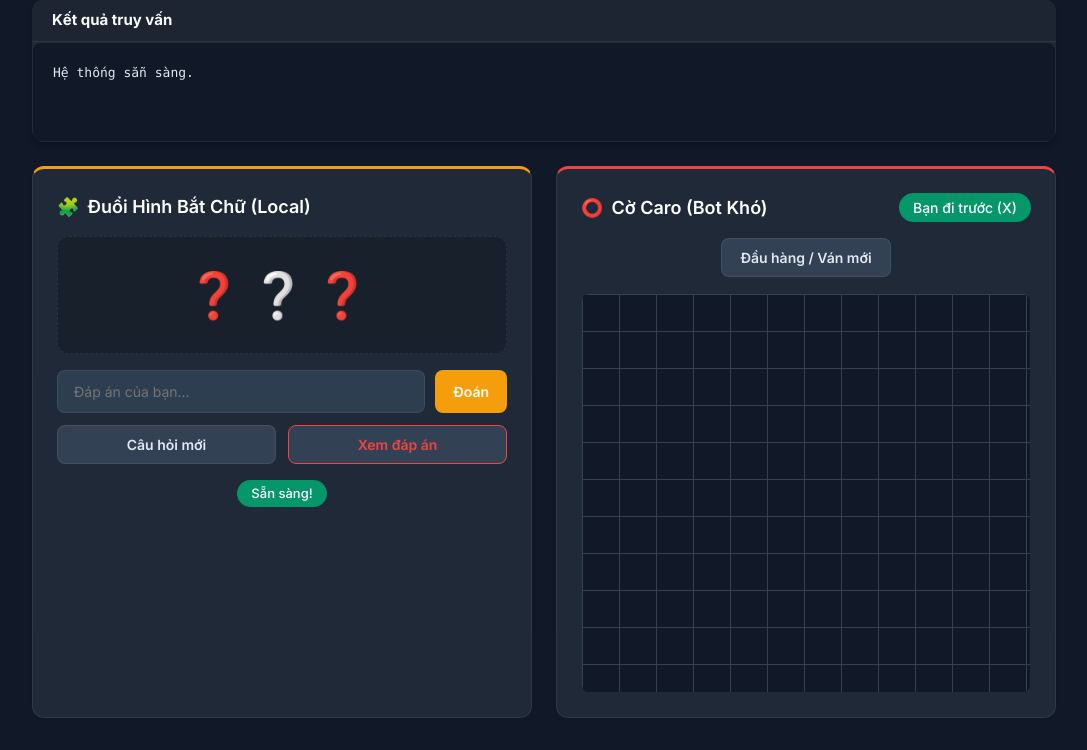
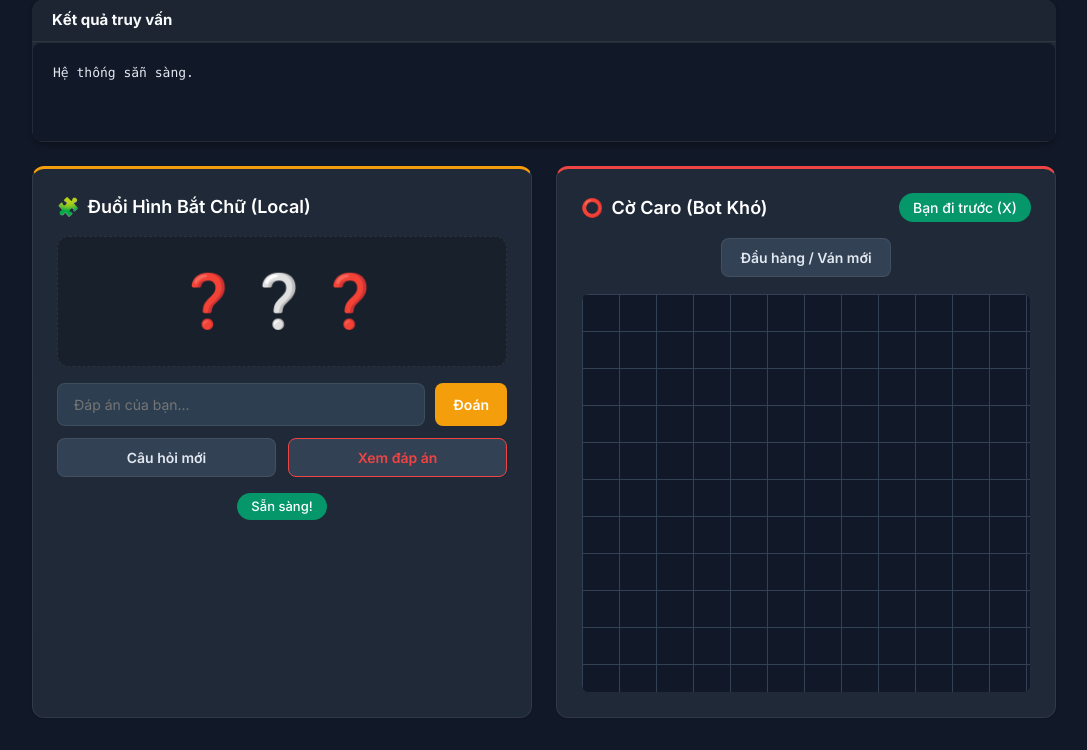
Before and after one commit to thuyALC/web-bot-page, a Flask app: page / in a window 1280 px wide. Shown: the part 386-1136 px from the top of the page, without its empty margins (96-1183 px from the left). Run offline with Flask 3, Linux system fonts and the light colour scheme.

Commit message:
Update index.html

```diff
--- a/templates/index.html
+++ b/templates/index.html
@@ -61,7 +61,7 @@
     pre.result-box { background: #111827; color: #e2e8f0; padding: 20px; border-radius: 8px; font-family: ui-monospace, SFMono-Regular, Menlo, Monaco, Consolas, monospace; font-size: 13px; line-height: 1.6; white-space: pre-wrap; overflow-x: auto; min-height: 100px; margin: 0; border: 1px solid var(--border-color);}
     .output-box { display: none; margin-top: 16px; padding: 16px; border-radius: 8px; background: rgba(0,0,0,0.2); border-left: 4px solid var(--primary); font-size: 14px; line-height: 1.7; white-space: pre-wrap; max-height: 400px; overflow-y: auto; border: 1px solid var(--border-color); }
 
-    .riddle-display { font-size: 45px; text-align: center; padding: 24px 10px; margin-bottom: 16px; background: rgba(0,0,0,0.2); border-radius: 12px; letter-spacing: 8px; border: 1px dashed var(--border-color); }
+    .riddle-display { font-size: 52px; text-align: center; padding: 28px 10px; margin-bottom: 16px; background: rgba(0,0,0,0.2); border-radius: 12px; letter-spacing: 6px; border: 1px dashed var(--border-color); line-height: 1.4; word-break: break-word; min-height: 100px; display: flex; align-items: center; justify-content: center; }
 
     .caro-wrapper { margin-top: 16px; max-width: 100%; max-height: 400px; overflow: auto; border: 1px solid var(--border-color); border-radius: 8px; background: #0f172a; }
     .caro-grid { display: grid; grid-template-columns: repeat(25, 36px); gap: 1px; background: #334155; width: max-content; padding: 1px; margin: 0 auto; }
```
